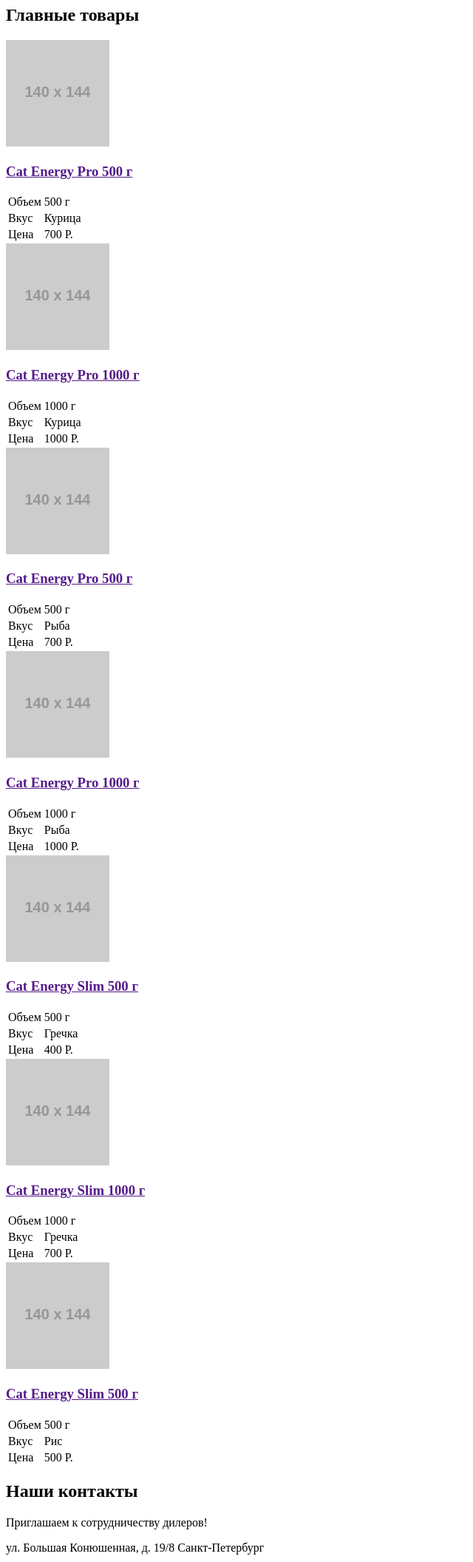
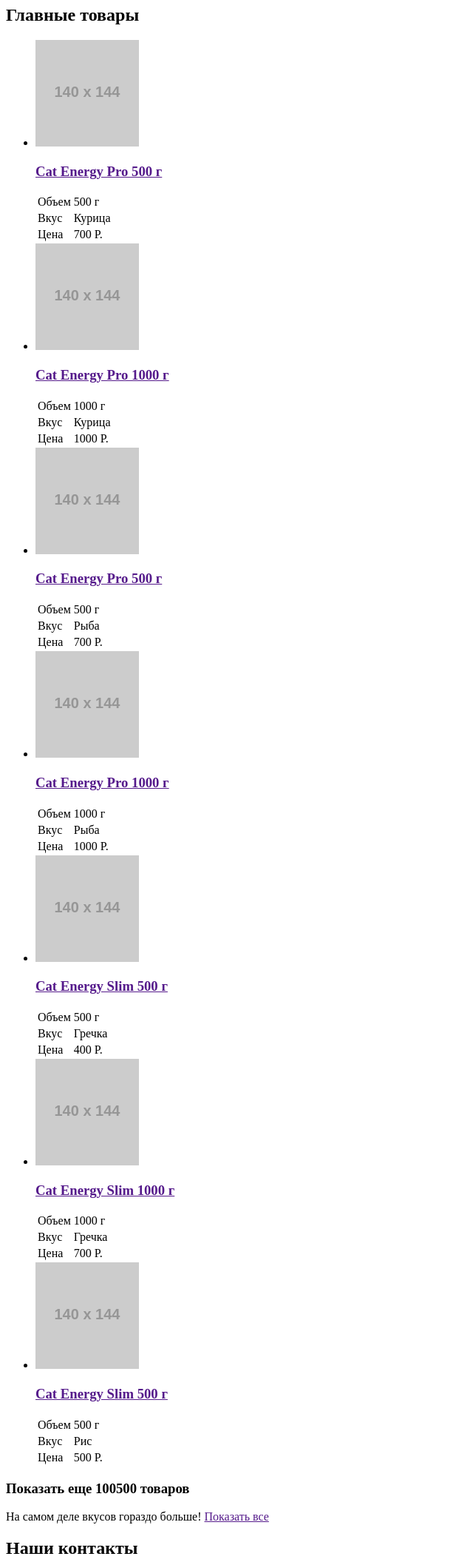
Before and after one commit to AlexandrOlimpiev/993655-cat-energy-18, a website: page source/catalog.html in a window 1280 px wide. Shown: the part 215-2326 px from the top of the page at 74% size, without its empty margins (0-640 px from the left). Drawn offline with Linux system fonts and the light colour scheme; placeholder pictures from the web are drawn by us.

Commit message:
Исправлены ошибки

```diff
--- a/source/catalog.html
+++ b/source/catalog.html
@@ -24,7 +24,9 @@
     <h1>Каталог продукции</h1>
     <section class="top-catalog">
       <h2 class="visually-hidden">Главные товары</h2>
-      <article class="top-catalog__item cart-product">
+      <ul class="top-catalog__list">
+        <li class="top-catalog__item">
+          <article class="cart-product">
             <a class="cart-product__link" href=""><img class="cart-product__image" src="https://via.placeholder.com/140x144" width="140" height="144" alt="Упаковка Cat Energy Курица 500 грамм"></a>
             <div class="cart-product__description">
               <h3 class="cart-product__title"><a class="cart-product__link" href="">Cat Energy Pro 500 г</a></h3>
@@ -45,7 +47,9 @@
               <a class="cart-product__button button" href=""></a>
             </div>
           </article>
-      <article class="top-catalog__item cart-product">
+        </li>
+        <li class="top-catalog__item">
+          <article class="cart-product">
             <a class="cart-product__link" href=""><img class="cart-product__image" src="https://via.placeholder.com/140x144" width="140" height="144" alt="Упаковка Cat Energy Курица 1000 грамм"></a>
             <div class="cart-product__description">
               <h3 class="cart-product__title"><a class="cart-product__link" href="">Cat Energy Pro 1000 г</a></h3>
@@ -66,7 +70,9 @@
               <a class="cart-product__button button" href=""></a>
             </div>
           </article>
-      <article class="top-catalog__item cart-product">
+        </li>
+        <li class="top-catalog__item">
+          <article class="cart-product">
             <a class="cart-product__link" href=""><img class="cart-product__image" src="https://via.placeholder.com/140x144" width="140" height="144" alt="Упаковка Cat Energy Рыба 500 грамм"></a>
             <div class="cart-product__description">
               <h3 class="cart-product__title"><a class="cart-product__link" href="">Cat Energy Pro 500 г</a></h3>
@@ -87,7 +93,9 @@
             </div>
             <a class="cart-product__button button" href=""></a>
           </article>
-      <article class="top-catalog__item cart-product">
+        </li>
+        <li class="top-catalog__item">
+          <article class="cart-product">
             <a class="cart-product__link" href=""><img class="cart-product__image" src="https://via.placeholder.com/140x144" width="140" height="144" alt="Упаковка Cat Energy Рыба 1000 грамм"></a>
             <div class="cart-product__description">
               <h3 class="cart-product__title"><a class="cart-product__link" href="">Cat Energy Pro 1000 г</a></h3>
@@ -108,7 +116,9 @@
               <a class="cart-product__button button" href=""></a>
             </div>
           </article>
-      <article class="top-catalog__item cart-product">
+        </li>
+        <li class="top-catalog__item">
+          <article class="cart-product">
             <a class="cart-product__link" href=""><img class="cart-product__image" src="https://via.placeholder.com/140x144" width="140" height="144" alt="Упаковка Cat Energy Гречка 500 грамм"></a>
             <div class="cart-product__description">
               <h3 class="cart-product__title"><a class="cart-product__link" href="">Cat Energy Slim 500 г</a></h3>
@@ -129,7 +139,9 @@
             </div>
             <a class="cart-product__button button" href=""></a>
           </article>
-      <article class="top-catalog__item cart-product">
+        </li>
+        <li class="top-catalog__item">
+          <article class="cart-product">
             <a class="cart-product__link" href=""><img class="cart-product__image" src="https://via.placeholder.com/140x144" width="140" height="144" alt="Упаковка Cat Energy Гречка 1000 грамм"></a>
             <div class="cart-product__description">
               <h3 class="cart-product__title"><a class="cart-product__link" href="">Cat Energy Slim 1000 г</a></h3>
@@ -150,7 +162,9 @@
             </div>
             <a class="cart-product__button button" href=""></a>
           </article>
-      <article class="top-catalog__item cart-product">
+        </li>
+        <li class="top-catalog__item">
+          <article class="cart-product">
             <a class="cart-product__link" href=""><img class="cart-product__image" src="https://via.placeholder.com/140x144" width="140" height="144" alt="Упаковка Cat Energy Рис 500 грамм"></a>
             <div class="cart-product__description">
               <h3 class="cart-product__title"><a class="cart-product__link" href="">Cat Energy Slim 500 г</a></h3>
@@ -171,6 +185,13 @@
             </div>
             <a class="cart-product__button button" href=""></a>
           </article>
+        </li>
+      </ul>
+      <div class="top-catalog__promo-block promo-block">
+        <h3 class="promo-block__title">Показать еще 100500 товаров</h3>
+        <span class="promo-block__slogan">На самом деле вкусов гораздо больше!</span><a href=""></a>
+        <a class="promo-block__button button button--grey" href="">Показать все</a>
+      </div>
     </section>
   </main>
 
```
Also changed, not shown: source/index.html (+11 -17 lines). Lines whose indentation alone changed are shown as unchanged.
